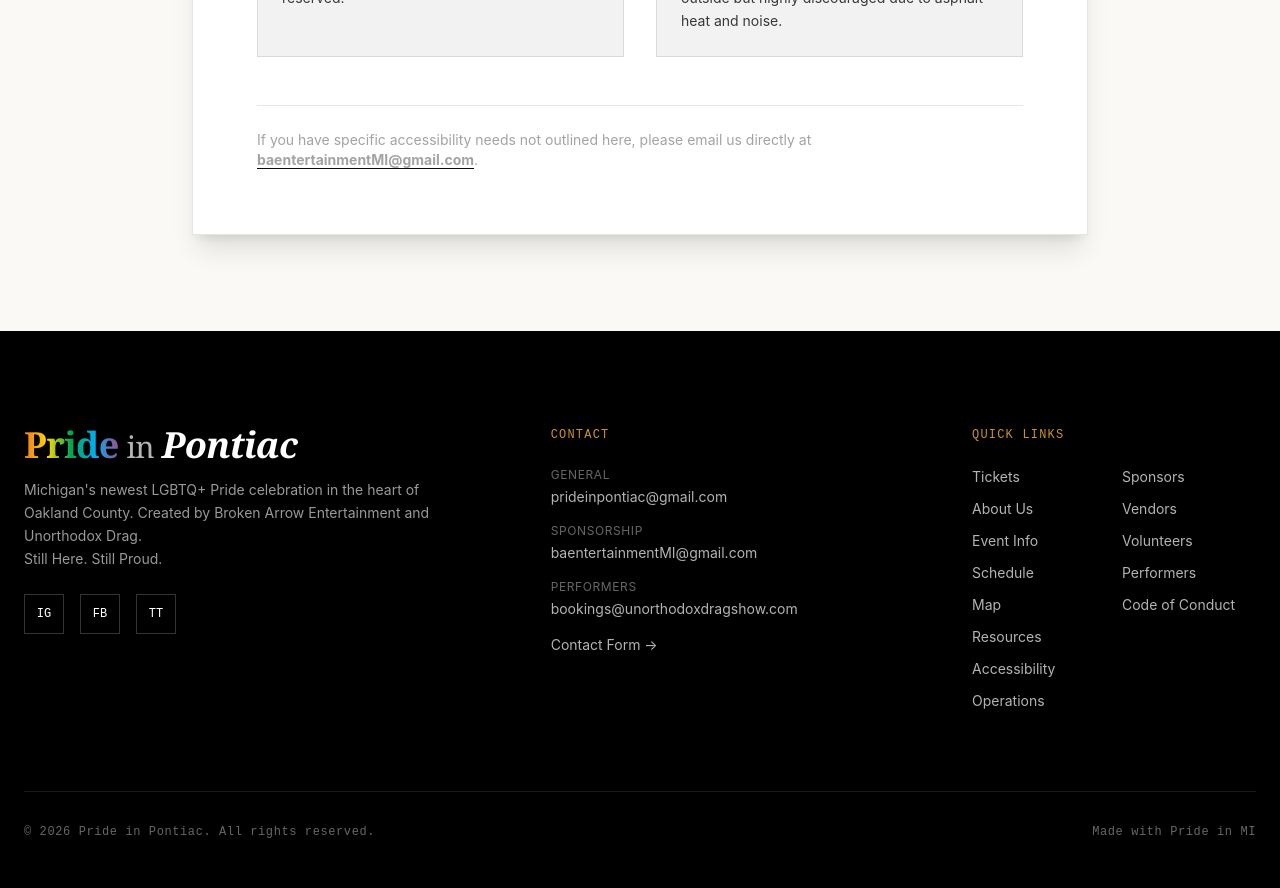
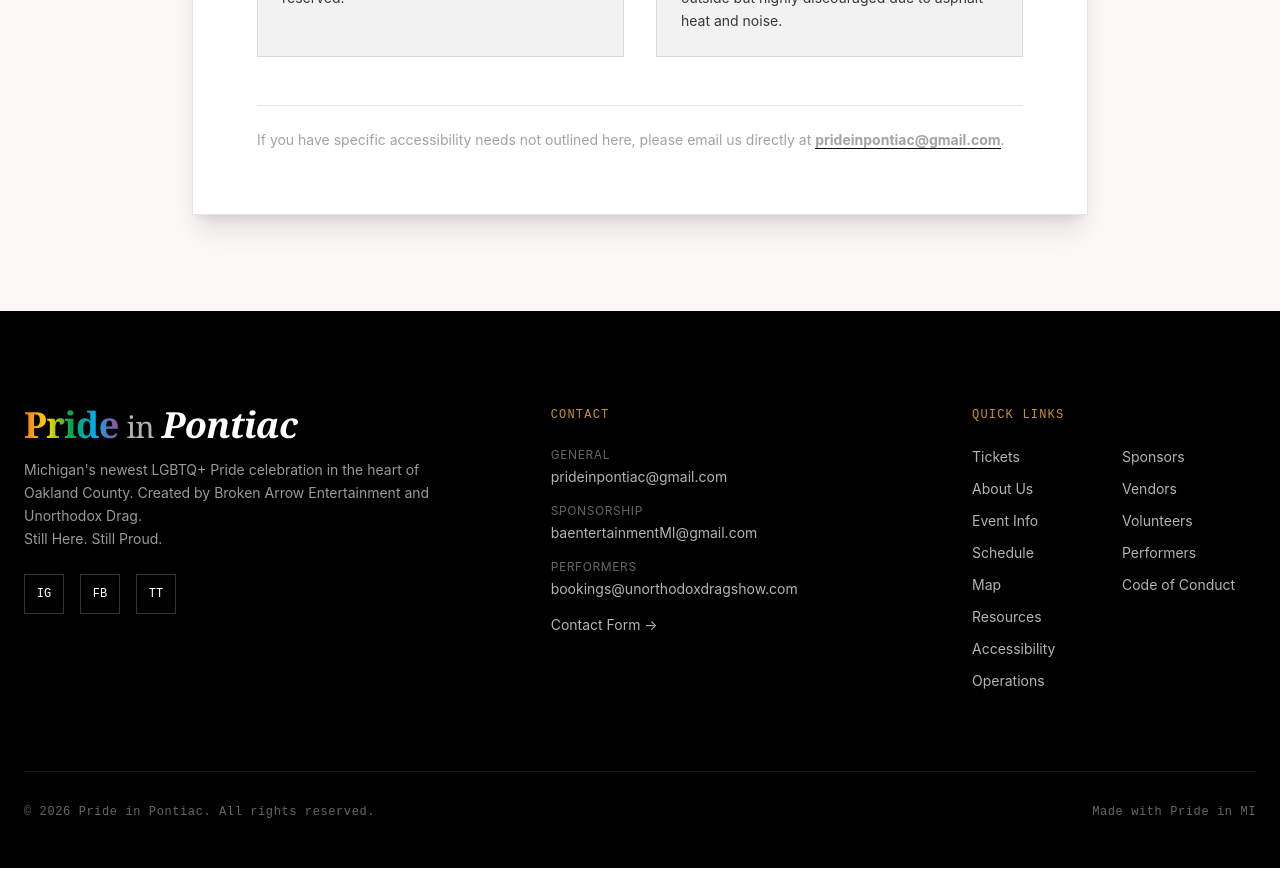
Before and after one commit to brokenbartender/pride-in-pontiac-2026, a React (Vite) app: page /accessibility in a window 1280 px wide. Shown: the part 900-1788 px from the top of the page. Built offline with nearby package versions, Linux system fonts and the light colour scheme; no server answers.

Commit message:
Route general accessibility questions to the general inbox

```diff
--- a/src/pages/Accessibility.tsx
+++ b/src/pages/Accessibility.tsx
@@ -34,7 +34,7 @@
         </div>
 
         <p className="text-sm text-pride-muted border-t border-pride-black/10 pt-6">
-          If you have specific accessibility needs not outlined here, please email us directly at <a href="mailto:baentertainmentMI@gmail.com" className="font-bold border-b border-pride-ink hover:text-pride-gold transition-colors">baentertainmentMI@gmail.com</a>.
+          If you have specific accessibility needs not outlined here, please email us directly at <a href="mailto:prideinpontiac@gmail.com" className="font-bold border-b border-pride-ink hover:text-pride-gold transition-colors">prideinpontiac@gmail.com</a>.
         </p>
       </div>
     </div>
```
